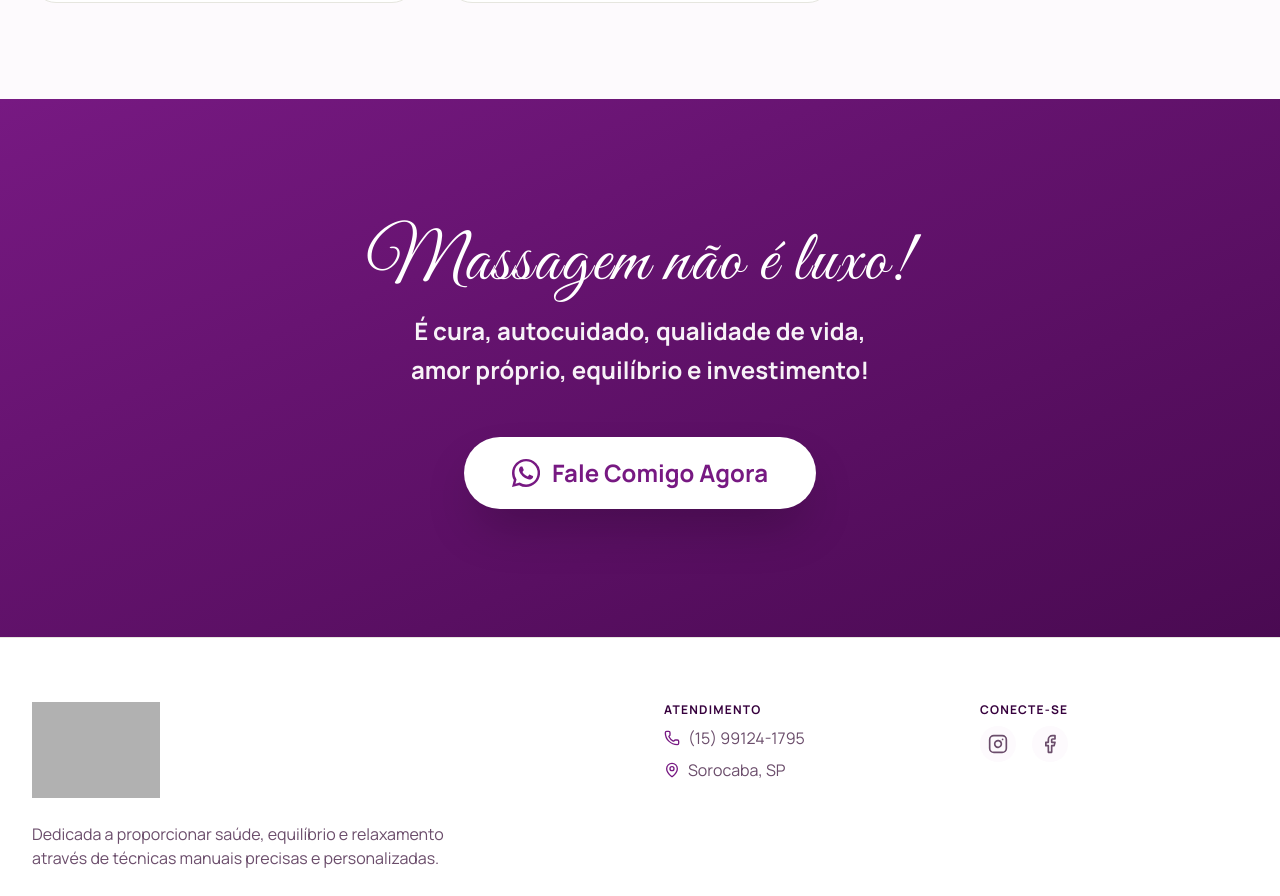
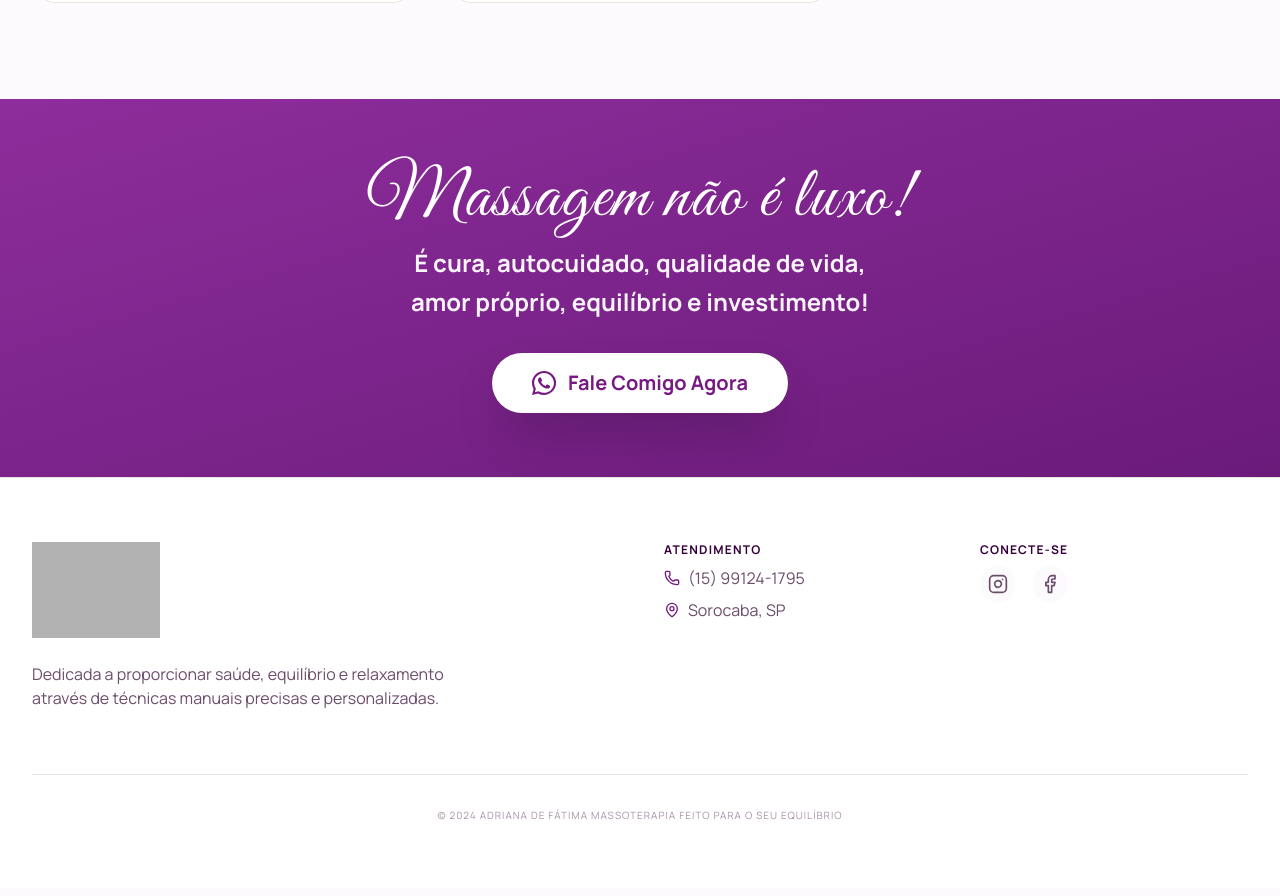
Before and after one commit to unniquimica/landequilibrium, a React (Vite) app: page / in a window 1280 px wide. Shown: the part 3990-4886 px from the top of the page. Built offline with nearby package versions, Linux system fonts and the light colour scheme; grey boxes are pictures that could not be loaded; a web font is replaced by a local one.

Commit message:
Alteração tamanho CTA Massagem

```diff
--- a/src/App.tsx
+++ b/src/App.tsx
@@ -305,22 +305,22 @@ export default function App() {
       </section>
 
       {/* CTA Section */}
-      <section className="py-20 md:py-32 bg-gradient-to-br from-primary to-[#4a0a52] text-white text-center relative overflow-hidden">
-        <div className="container-custom max-w-4xl space-y-6 relative z-10">
+      <section className="py-12 md:py-16 bg-gradient-to-br from-[#8e2d9c] to-[#6a1b7a] text-white text-center relative overflow-hidden">
+        <div className="container-custom max-w-4xl space-y-4 relative z-10">
           <motion.div
             whileInView={{ opacity: 1, y: 0 }}
-            initial={{ opacity: 0, y: 30 }}
+            initial={{ opacity: 0, y: 20 }}
             viewport={{ once: true }}
             className="flex flex-col items-center"
           >
-            <h2 className="font-script text-4xl sm:text-5xl md:text-6xl lg:text-7xl text-white mb-3 leading-none whitespace-nowrap tracking-wide px-2">Massagem não é luxo!</h2>
-            <p className="font-sans text-sm sm:text-lg md:text-xl lg:text-2xl font-bold text-white/95 max-w-4xl mx-auto leading-relaxed mb-12 px-4">
+            <h2 className="font-script text-4xl sm:text-5xl md:text-6xl lg:text-7xl text-white mb-2 leading-none whitespace-nowrap tracking-wide px-2">Massagem não é luxo!</h2>
+            <p className="font-sans text-sm sm:text-lg md:text-xl lg:text-2xl font-bold text-white/95 max-w-4xl mx-auto leading-relaxed mb-8 px-4">
               É cura, autocuidado, qualidade de vida,<br />
               amor próprio, equilíbrio e investimento!
             </p>
 
-            <a href={WHATSAPP_LINK} target="_blank" className="inline-flex items-center gap-3 bg-white text-primary px-12 py-5 rounded-full font-bold shadow-2xl hover:scale-105 transition-all text-xl md:text-2xl">
-              <WhatsAppIcon size={28} />
+            <a href={WHATSAPP_LINK} target="_blank" className="inline-flex items-center gap-3 bg-white text-primary px-10 py-4 rounded-full font-bold shadow-2xl hover:scale-105 transition-all text-lg md:text-xl">
+              <WhatsAppIcon size={24} />
               Fale Comigo Agora
             </a>
           </motion.div>
```
